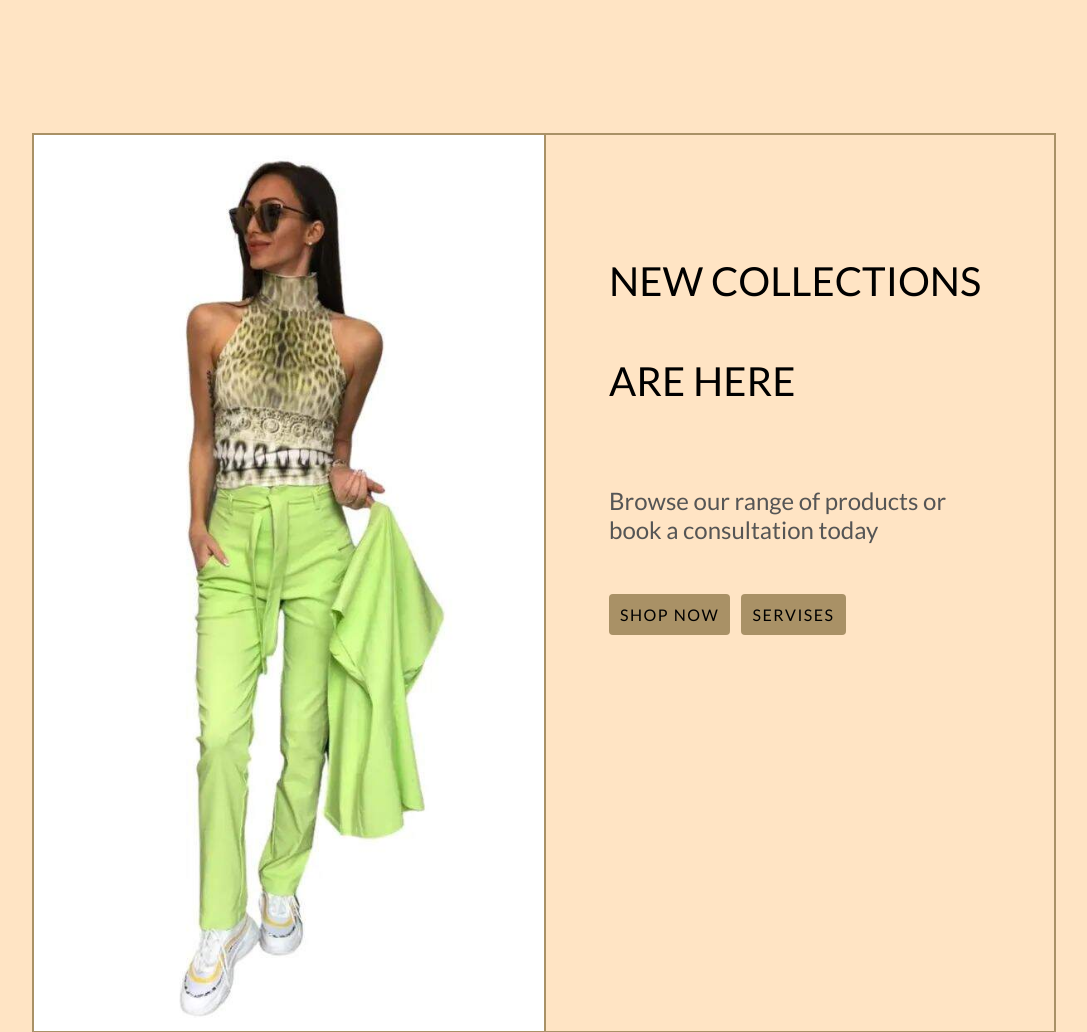
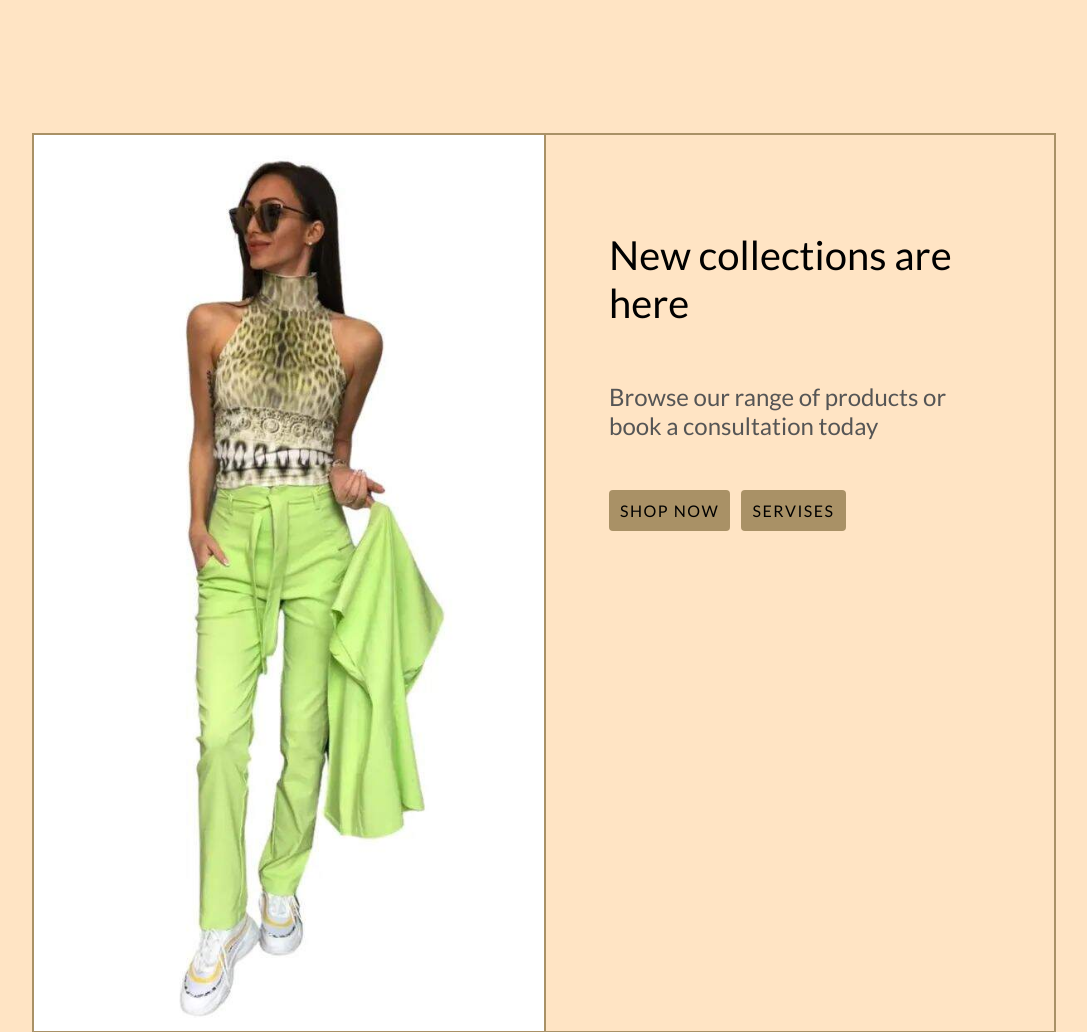
Before and after one commit to SnezhanaZdravkova/Boutique-Snow-White, a Django app: page / in a window 1280 px wide. Shown: the part 551-1583 px from the top of the page, without its empty margins (96-1183 px from the left). Run offline with Django 3.2, Linux system fonts and the light colour scheme; some libraries are stand-ins or nearby versions.

Commit message:
Removed logo fond

```diff
--- a/home/templates/home/index.html
+++ b/home/templates/home/index.html
@@ -15,7 +15,7 @@
     <div class="container h-md-100 background-image mb-4" role="img" aria-label="A girl in green trousers and fancy top">
         <div class="row mt-md-5 flex-md-row-reverse px-5 px-md-0">
             <div class="col-12 col-md-6 image-border text-container pt-3 pt-md-5">
-                <h1 class="logo-font text-black pt-md-5 pl-2 px-md-5">
+                <h1 class="text-black pt-md-5 pl-2 px-md-5">
                     New collections are here
                 </h1>
                 <h2 class="invitation px-2 px-md-5 pt-2 pt-md-5">Browse our range of products or book a consultation today</h2>
```
